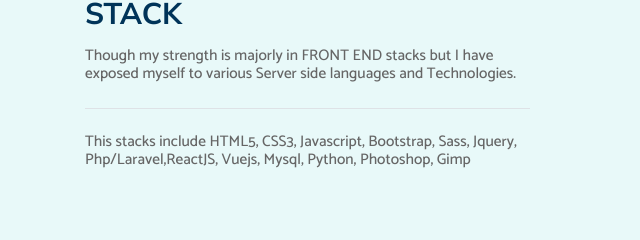
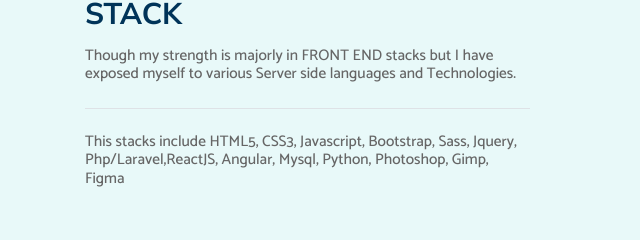
Before and after one commit to vemerie/PortfolioApp, a plain HTML site: page index.html in a window 1280 px wide. Shown: the part 940-1180 px from the top of the page, 0-640 px from the left. Drawn offline with nearby package versions, Linux system fonts and the light colour scheme.

Commit message:
update cv

```diff
--- a/index.html
+++ b/index.html
@@ -139,7 +139,7 @@
 					<div class="col-md-5 mr-auto  mb-5">
 						<p>Though my strength is majorly in FRONT END stacks but I have exposed myself to various Server side languages and Technologies.</p>
 						<p class="border-bottom my-4"></p>
-                        <p>This stacks include HTML5, CSS3, Javascript, Bootstrap, Sass, Jquery, Php/Laravel,ReactJS, Vuejs, Mysql, Python, Photoshop, Gimp</p>
+                        <p>This stacks include HTML5, CSS3, Javascript, Bootstrap, Sass, Jquery, Php/Laravel,ReactJS, Angular, Mysql, Python, Photoshop, Gimp, Figma</p>
 					</div>
 					<div class="col-md-5 aos-init mb-5" data-aos="zoom-out-left" data-aos-delay="500" data-aos-duration="1000" data-aos-easing="ease">
 						<div class="img">
```
